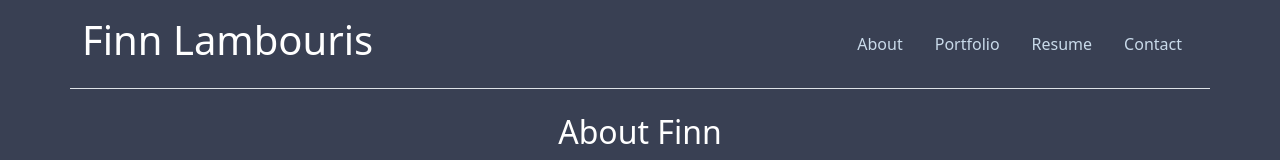
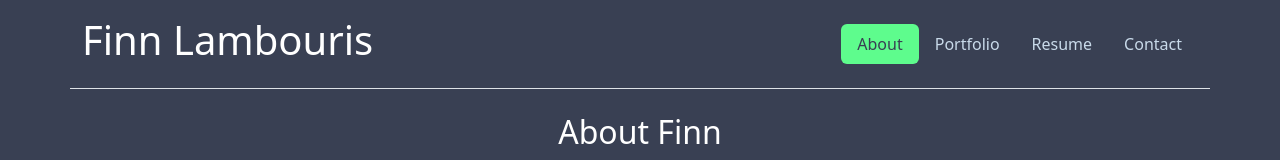
Before and after one commit to finnlambouris/msu-20_react-challenge_react-portfolio, a React (Vite) app: page / in a window 1280 px wide. Shown: the top 160 px of the page. Built offline with nearby package versions, Linux system fonts and the light colour scheme.

Commit message:
fixed bug

```diff
--- a/src/components/Header.jsx
+++ b/src/components/Header.jsx
@@ -11,7 +11,7 @@ export default function Header() {
           <li className="nav-item">
             <Link
               to="/about"
-              className={currentPage === '/about' ? 'nav-link active' : 'nav-link'}
+              className={currentPage === '/' ? 'nav-link active' : currentPage === '/about' ? 'nav-link active' : 'nav-link'}
             >
               About
             </Link>
```
